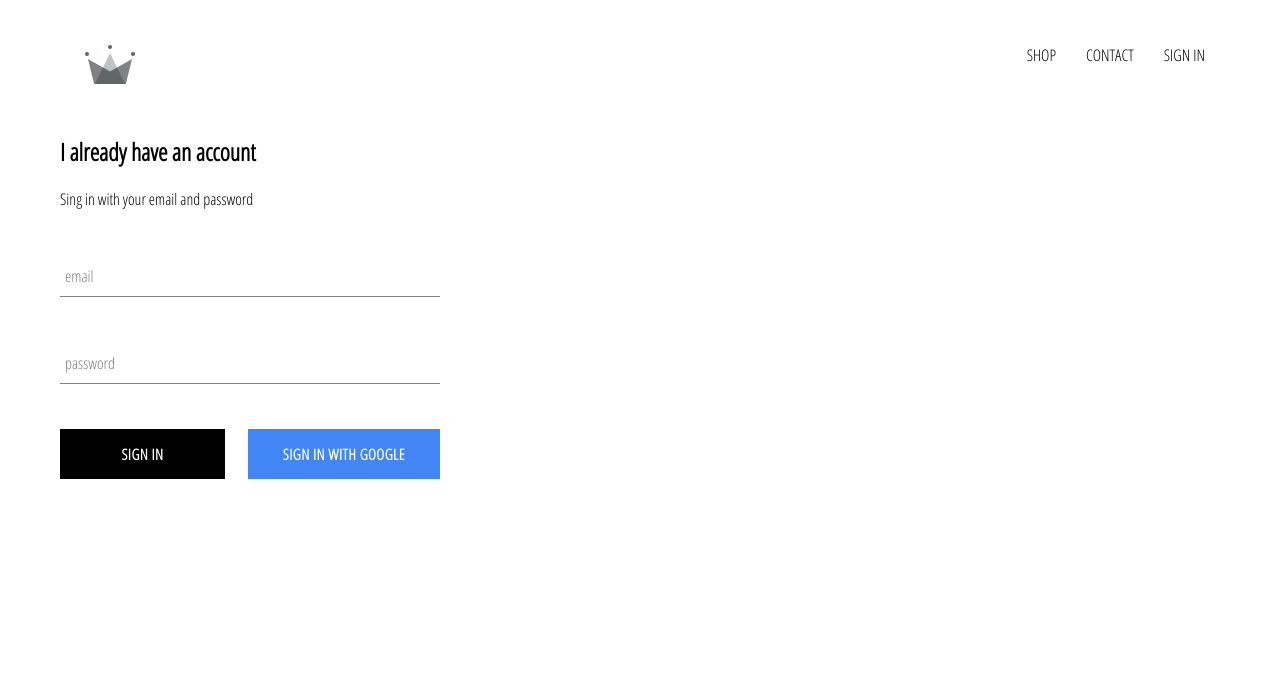
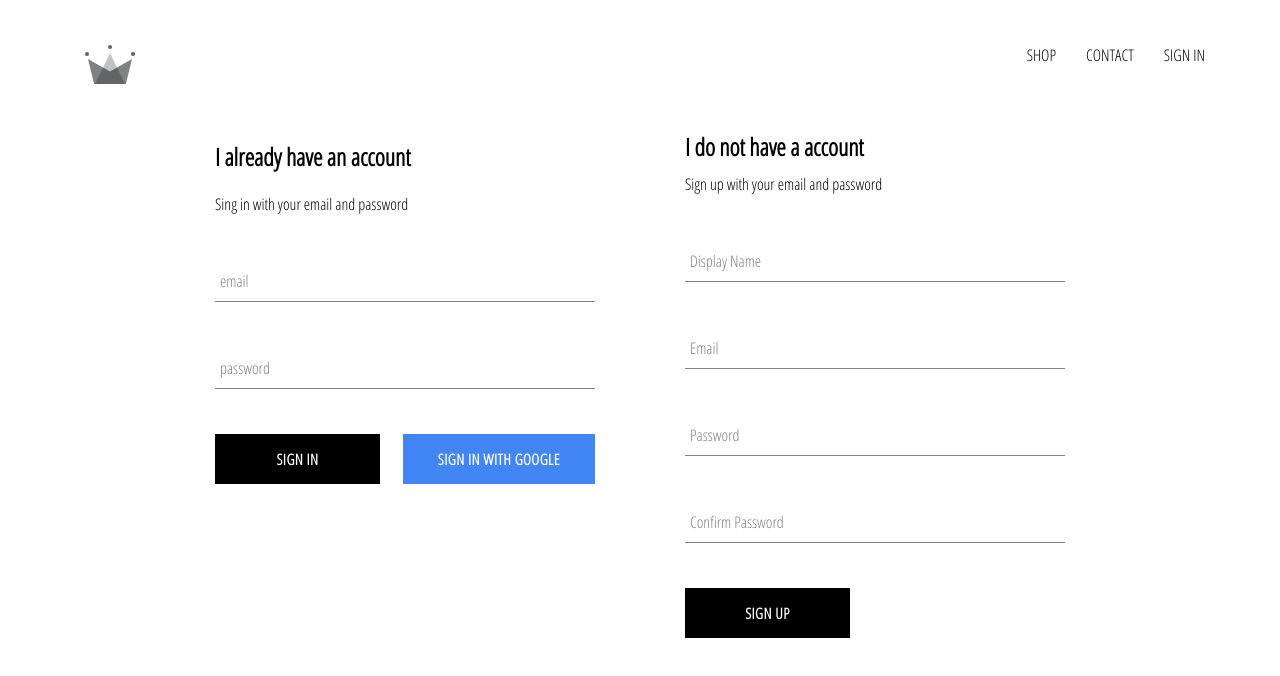
Before and after one commit to dhimaja/crwn-clothing, a React (Create React App) app: page /signin in a window 1280 px wide. Shown: the top 676 px of the page. Built offline with nearby package versions, Linux system fonts and the light colour scheme; no server answers.

Commit message:
added auth for username and password

```diff
--- a/src/App.js
+++ b/src/App.js
@@ -5,7 +5,7 @@
 import ShopPage from './pages/shop/shop.component';
 import Header from './components/header/header.component';
 import SignInAndSignUpPage from './pages/sign-in-and-sign-up/sign-in-and-sign-up.component';
-import {auth} from './firebase/firebase.utils';
+import {auth, createUserProfileDocument} from './firebase/firebase.utils';
 
 
 
@@ -20,10 +20,20 @@
   unsubscribeFromAuth = null;
 
   componentDidMount(){
-    this.unsubscribeFromAuth = auth.onAuthStateChanged(user => {
-      this.setState({currentUser:  user});
-      console.log(user);
-    })
+    this.unsubscribeFromAuth = auth.onAuthStateChanged(async userAuth => {
+      if(userAuth){
+        const userRef = await createUserProfileDocument(userAuth);
+        userRef.onSnapshot(snapShot => {
+          this.setState({
+            currentUser: {
+              id: snapShot.id,
+              ...snapShot.data()
+            }
+          });
+        });
+      }
+      this.setState({currentUser: userAuth});
+    });
   }
 
   componentWillUnmount(){
--- /dev/null
+++ b/src/components/sign-up/sign-up.component.jsx
@@ -0,0 +1,101 @@
+import React from 'react';
+import FormInput from '../form-input/form-input.component';
+import CustomButton from '../custom-button/custom-button.component';
+
+import { auth, createUserProfileDocument } from '../../firebase/firebase.utils';
+
+import './sign-up.styles.scss';
+
+class SignUp extends React.Component{
+    constructor(){
+        super();
+
+        this.state = {
+            displayName: '',
+            email: '',
+            password:  '',
+            confirmPassword: ''
+
+        }
+    }
+
+    handleSubmit = async event => {
+        event.preventDefault();
+
+        const { displayName, email, password, confirmPassword} = this.state;
+
+        if(password !== confirmPassword){
+            alert("passwords don't match");
+           return;
+         }
+         try {
+             const { user } = await auth.createUserWithEmailAndPassword(
+                 email,
+                 password
+                );
+                await createUserProfileDocument(user, {displayName});
+
+                this.setState({
+                    displayName: '',
+                    email: '',
+                    password:  '',
+                    confirmPassword: ''
+                })
+
+         } catch(error) {
+            console.log(error);
+         }
+    };
+
+    handleChange = event => {
+        const {name, value} = event.target;
+        this.setState({[name]: value});
+    }
+
+    render(){
+        const {displayName, email, password, confirmPassword} = this.state;
+        return (
+            <div className="sign-up">
+                <h2 className="title">I do not have a account</h2>
+                <span>Sign up with your email and password</span>
+                <form className ='sign-up-form' onSubmit={this.handleSubmit}>
+                    <FormInput
+                    type='text'
+                    name='displayName'
+                    value= {displayName}
+                    onChange= {this.handleChange}
+                    label='Display Name'
+                    required
+                    />
+                    <FormInput
+                    type='email'
+                    name='email'
+                    value= {email}
+                    onChange= {this.handleChange}
+                    label='Email'
+                    required
+                    />
+                    <FormInput
+                    type='password'
+                    name='password'
+                    value= {password}
+                    onChange= {this.handleChange}
+                    label='Password'
+                    required
+                    />
+                    <FormInput
+                    type='password'
+                    name='confirmPassword'
+                    value= {confirmPassword}
+                    onChange= {this.handleChange}
+                    label='Confirm Password'
+                    required
+                    />
+                    <CustomButton type='submit'>SIGN UP</CustomButton>
+                </form>
+            </div>
+        )
+    }
+}
+
+export default SignUp;
--- /dev/null
+++ b/src/components/sign-up/sign-up.styles.scss
@@ -0,0 +1,9 @@
+.sign-up {
+    display: flex;
+    flex-direction: column;
+    width: 380px;
+
+    .title{
+        margin: 10px 0;
+    }
+}
--- a/src/firebase/firebase.utils.js
+++ b/src/firebase/firebase.utils.js
@@ -13,6 +13,31 @@
     measurementId: "G-G67KNXFWD2"
   };
 
+  export const createUserProfileDocument = async(userAuth, additionalData) => {
+      if(!userAuth) return;
+      const userRef = firestore.doc(`users/${userAuth.uid}`);
+       const snapShot = await userRef.get();
+      if(!snapShot.exists){
+          const { displayName, email} = userAuth;
+          const createdAt = new Date();
+
+      try {
+        await userRef.set({
+            displayName,
+            email,
+            createdAt,
+            ...additionalData
+        })
+      } catch ( error) {
+        console.log('error creating user', error.message);
+      }
+
+  }
+
+  return userRef;
+}
+
+
   firebase.initializeApp(config);
 
   export const auth = firebase.auth();
--- a/src/pages/sign-in-and-sign-up/sign-in-and-sign-up.component.jsx
+++ b/src/pages/sign-in-and-sign-up/sign-in-and-sign-up.component.jsx
@@ -1,10 +1,12 @@
 import React from 'react';
 import './sign-in-and-sign-up.styles.scss';
 import SignIn from '../../components/sign-in/sign-in.component';
+import SignUp from '../../components/sign-up/sign-up.component';
 
 const SignInAndSignUpPage = () => (
     <div className='sign-in-and-sign-up'>
         <SignIn/>
+        <SignUp />
     </div>
 );
 
--- a/src/pages/sign-in-and-sign-up/sign-in-and-sign-up.styles.scss
+++ b/src/pages/sign-in-and-sign-up/sign-in-and-sign-up.styles.scss
@@ -0,0 +1,6 @@
+.sign-in-and-sign-up {
+    width: 850px;
+    display: flex;
+    justify-content: space-between;
+    margin: 30px auto;
+}
```
